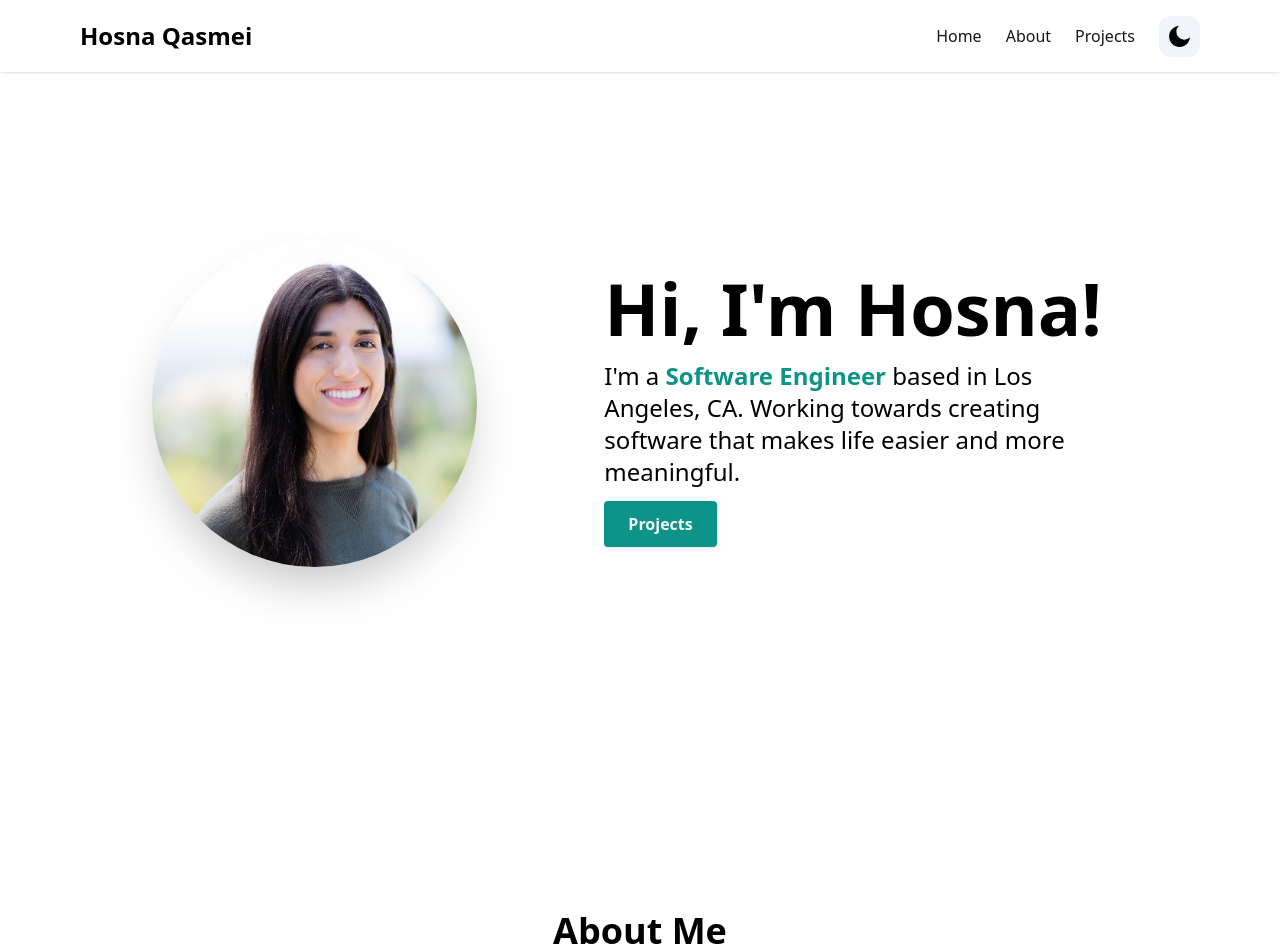
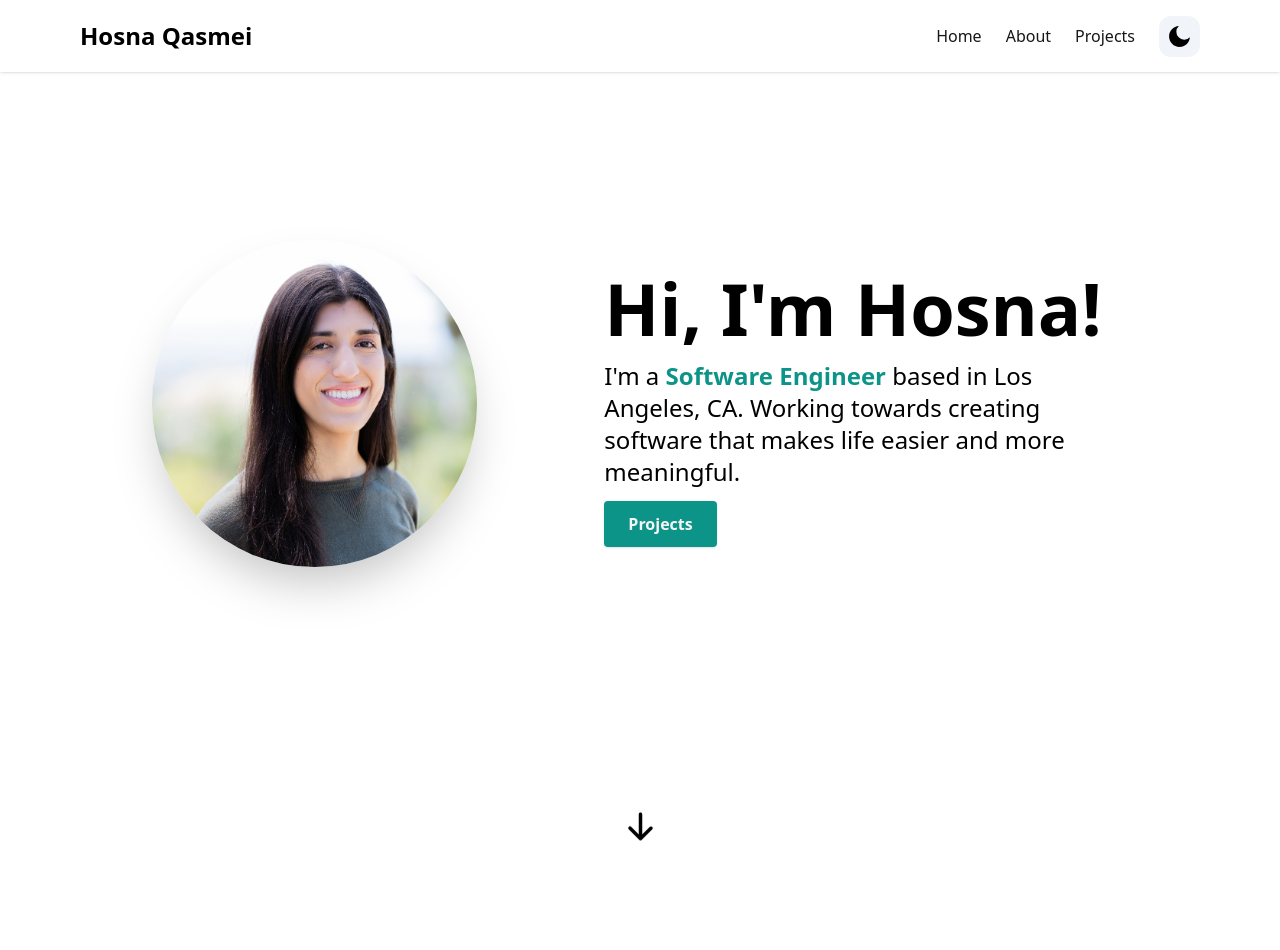
Before and after one commit to hqasmei/tailwindcss-and-nextjs-portfolio, a Next.js app: page / in a window 1280 px wide. Shown: the top 950 px of the page. Built offline with nearby package versions, Linux system fonts and the light colour scheme.

Commit message:
Testing, fixing bug try #2

```diff
--- a/package.json
+++ b/package.json
@@ -20,7 +20,7 @@
     "react": "^18.2.0",
     "react-dom": "^18.2.0",
     "react-icons": "^4.7.1",
-    "react-scroll": "^1.8.9",
+    "react-scroll": "^1.9.0",
     "typescript": "^4.9.4"
   },
   "devDependencies": {
--- a/src/components/hero-section.tsx
+++ b/src/components/hero-section.tsx
@@ -49,7 +49,7 @@ const HeroSection = () => {
           offset={-100}
           duration={500}
         >
-          {/* <HiArrowDown size={35} className="animate-bounce" /> */}
+          <HiArrowDown size={35} className="animate-bounce" />
         </Link>
       </div>
     </section>
```
